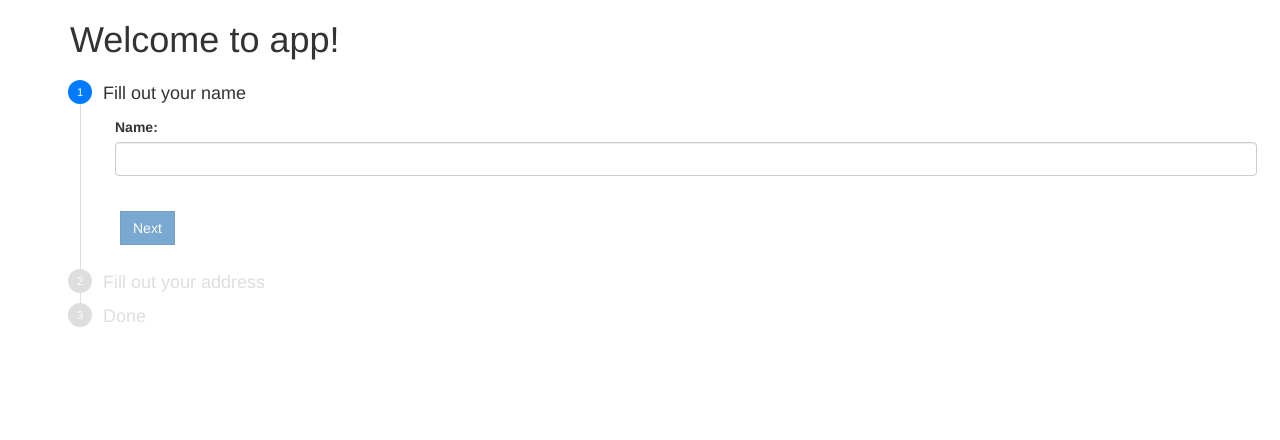
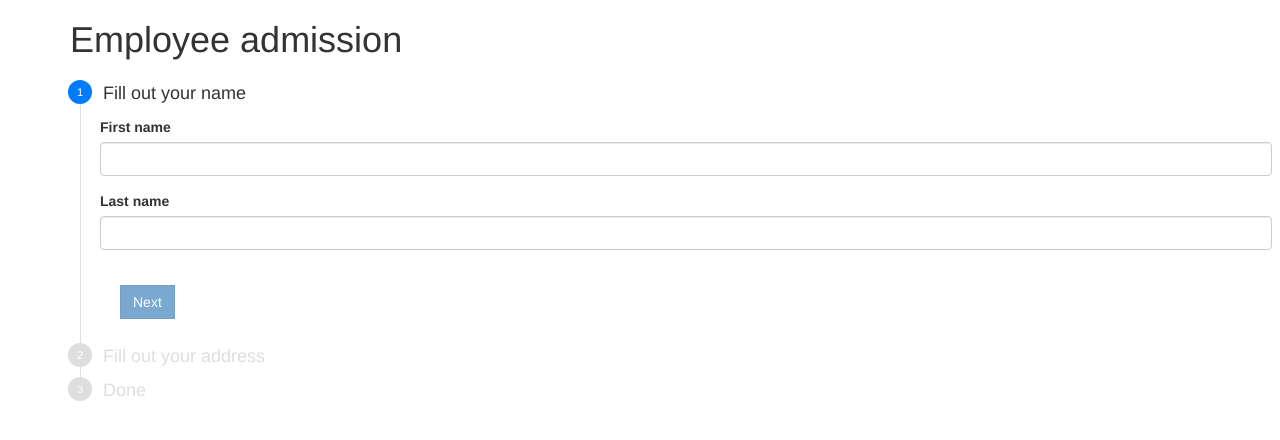
Before and after one commit to jorgecavaleiro/angular-stepper, an Angular app: page / in a window 1280 px wide. Shown: the top 440 px of the page. Built offline with nearby package versions, Linux system fonts and the light colour scheme.

Commit message:
bind step to form validation

```diff
--- a/src/app/app.component.html
+++ b/src/app/app.component.html
@@ -3,31 +3,30 @@
 <link rel="stylesheet" href="https://maxcdn.bootstrapcdn.com/bootstrap/3.3.7/css/bootstrap.min.css" integrity="sha384-BVYiiSIFeK1dGmJRAkycuHAHRg32OmUcww7on3RYdg4Va+PmSTsz/K68vbdEjh4u" crossorigin="anonymous">
 <div class="container">
   <h1>
-    Welcome to {{ title }}!
+    {{ title }}
   </h1>
   <app-stepper>
-    <app-step name="Name" title="Fill out your name" [completed]="step1.completed" [canMoveNext]="step1Completed()">
-      <form #step1Form="ngForm" name="step1">
+    <app-step name="Name" title="Fill out your name" [completed]="step1Form.valid" [canMoveNext]="step1Form.valid">
+      <form [formGroup]="step1Form" (ngSubmit)="onStep1Submit()">
         <div class="row">
-            <div class="form-group col-xs-12">
-              <label for="name">Name:</label>
-              <input type="text" class="form-control" id="name" name="name"
-                required minlength="4"
-                [(ngModel)]="person.name" #nameModel="ngModel">
-                <div *ngIf="person.name.invalid && (person.name.dirty || person.name.touched)" class="alert alert-danger">
-                  <div *ngIf="person.name.errors.required">Name is required.</div>
-                  <div *ngIf="person.name.errors.minlength">Name must be at least 4 characters long.</div>
+            <div class="form-group">
+              <label for="firstName">First name</label>
+              <input class="form-control" type="text" formControlName="firstName">
+                <div *ngIf="firstName.invalid && (firstName.dirty || firstName.touched)" class="alert alert-danger">
+                  <div *ngIf="firstName.errors.required">First name is required.</div>
+                  <div *ngIf="firstName.errors.minlength">Name must be at least 4 characters long.</div>
                 </div>
+            </div>
+            <div class="form-group">
+              <label for="lastName">Last name</label>
+              <input class="form-control" type="text" formControlName="lastName">
             </div>
           </div>
       </form>
     </app-step>
-    <app-step name="Address" title="Fill out your address" [completed]="step2.completed" [canMoveNext]="step2.completed">
+    <app-step name="Address" title="Fill out your address">
       <div class="row">
-          <div class="form-group col-xs-12">
-              <label for="usr">Address:</label>
-              <input type="text" class="form-control" [ngModel]="address" (ngModelChange)="name=$event" id="address">
-            </div>
+
       </div>
     </app-step>
     <app-step name="LastStep" title="Done">
--- a/src/app/app.component.ts
+++ b/src/app/app.component.ts
@@ -1,5 +1,7 @@
 import { Component } from '@angular/core';
 import { Step } from './stepper/stepper.component';
+import { FormGroup, FormControl, Validators, FormBuilder } from '@angular/forms';
+
 export class Person {
 
   constructor(
@@ -15,18 +17,25 @@ export class Person {
   templateUrl: './app.component.html',
   styleUrls: ['./app.component.css']
 })
+
 export class AppComponent {
-  title = 'app';
-  person: Person;
-  step1: Step;
-  step2: Step;
 
-  constructor() {
-    // init;
-    // this.step1.completed = true;
-    this.person = new Person(0, '', '');
-    this.step1 = new Step('', '');
-    this.step2 = new Step('', '');
+  title = 'Employee admission';
+
+  step1Form: FormGroup;
+
+  firstName = new FormControl('', Validators.required);
+
+  constructor(fb: FormBuilder) {
+      this.step1Form = fb.group({
+          'firstName': this.firstName,
+          'lastName': ['', Validators.required]
+      });
+  }
+
+  onStep1Submit() {
+      console.log('model-based form submitted');
+      console.log(this.step1Form);
   }
 
   step1Completed = function() {
--- a/src/app/app.module.ts
+++ b/src/app/app.module.ts
@@ -1,6 +1,6 @@
 import { NgModule } from '@angular/core';
 import { BrowserModule } from '@angular/platform-browser';
-import { FormsModule } from '@angular/forms';
+import { ReactiveFormsModule } from '@angular/forms';
 
 import { AppComponent } from './app.component';
 import { Step, StepperComponent, StepComponent } from './stepper/stepper.component';
@@ -13,7 +13,7 @@ import { Step, StepperComponent, StepComponent } from './stepper/stepper.compone
   ],
   imports: [
     BrowserModule,
-    FormsModule
+    ReactiveFormsModule
   ],
   providers: [],
   bootstrap: [ AppComponent ]
```
